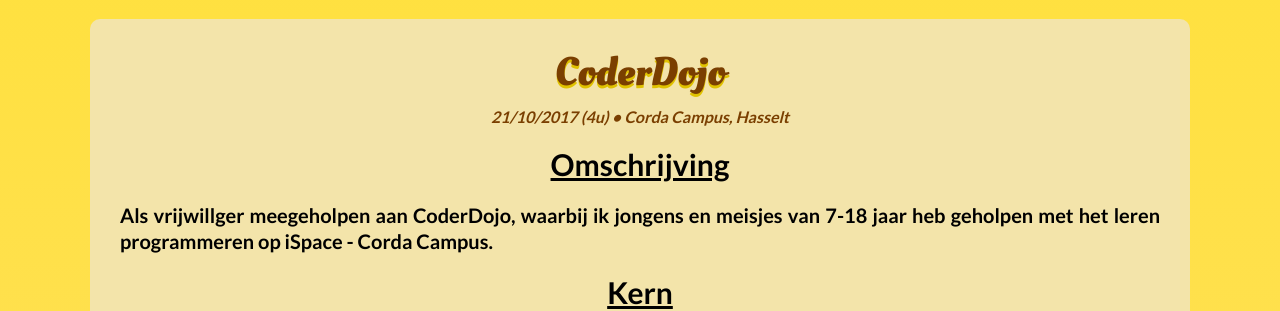
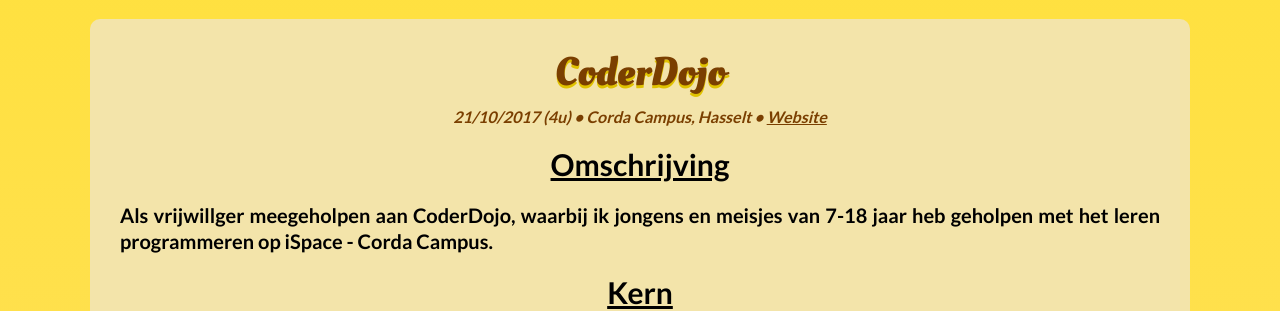
Before and after one commit to Maxzilla60/maxzilla60.github.io, a Jekyll site: the page built from _activities/coderdojo.html, in a window 1280 px wide and 900 px high. Shown: the part 313-624 px from the top of the window. Built offline with Jekyll 4.4.1, drawn with Linux system fonts in a browser that asks for light colours; nearby versions of some CDN libraries.

Commit message:
Added Links to Articles

```diff
--- a/_activities/coderdojo.html
+++ b/_activities/coderdojo.html
@@ -12,7 +12,7 @@ selection: true
 ---
 <article>
 	<h1>{{ page.title }}</h1>
-	<div class="details">{{ page.period }} • {{ page.location }}</div>
+	<div class="details">{{ page.period }} • {{ page.location }} • <a href="{{ page.link }}">Website</a></div>
 
 	<h2>Omschrijving</h2>
 	<p>Als vrijwillger meegeholpen aan CoderDojo, waarbij ik jongens en meisjes van 7-18 jaar heb geholpen met het leren programmeren op iSpace - Corda Campus.</p>
--- a/_activities/studybuddy.html
+++ b/_activities/studybuddy.html
@@ -13,7 +13,7 @@ permalink: /selectie/studybuddy/
 ---
 <article>
 	<h1>{{ page.title }}</h1>
-	<div class="details">{{ page.period }} • {{ page.location }}</div>
+	<div class="details">{{ page.period }} • {{ page.location }} • <a href="{{ page.link }}">Website</a></div>
 
 	<h2>Omschrijving</h2>
 	<p>Ik heb twee keer meegedaan aan het tutoring programma van de hogeschool PXL:</br>
```
